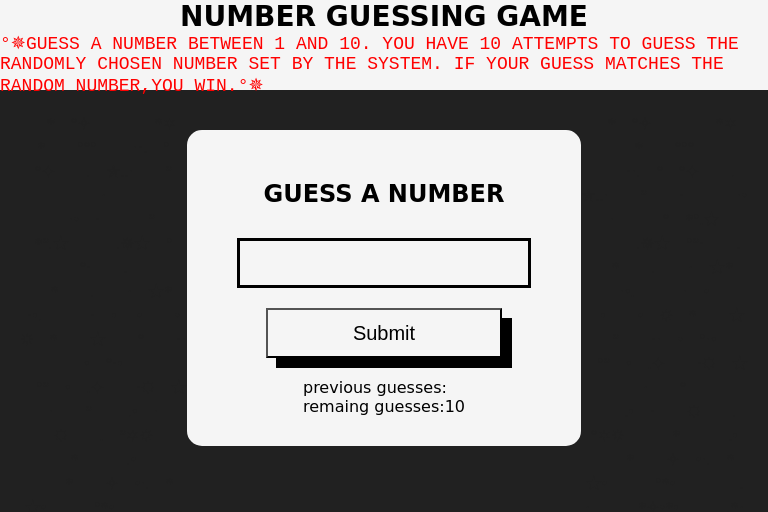
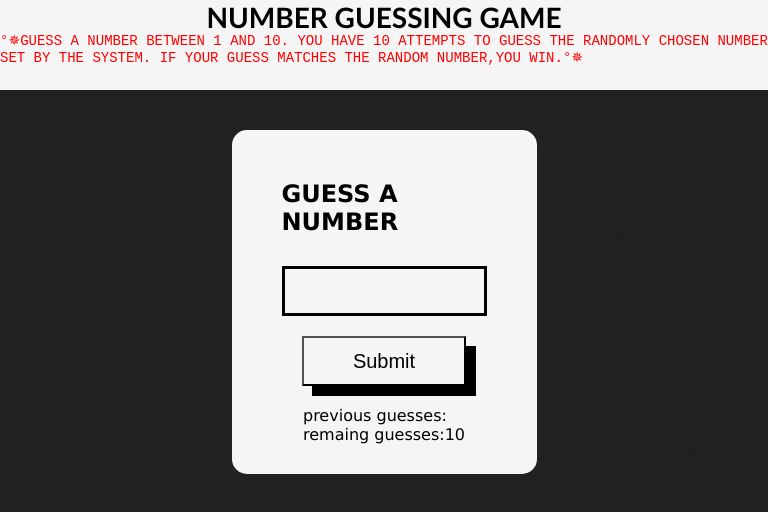
Before and after one commit to avinash-0-1/GUESS-A-NUMBER-GAME, a plain HTML site: page index.html in a window 768 px wide. Drawn offline with Linux system fonts and the light colour scheme.

Commit message:
Update Gstyle.css

```diff
--- a/Gstyle.css
+++ b/Gstyle.css
@@ -35,7 +35,7 @@ html,body {
    border: 30px solid whitesmoke;
    border-radius: 15px;
    margin-top: 20px;
-   font-family:cursive;
+   font-family:Verdana, Geneva, Tahoma, sans-serif
 
 }
 .upper {
@@ -100,7 +100,7 @@ button:active {
 }
 .heading > h1 {
     color: black;
-    font-family:cursive;
+    font-family:'Trebuchet MS', 'Lucida Sans Unicode', 'Lucida Grande', 'Lucida Sans', Arial, sans-serif
 }
 .heading > p{
     color: red;
@@ -126,7 +126,7 @@ button:active {
     }
 
     .main {
-        width: 90%;
+        width: 100%;
         margin-top: 10px;
         border-radius: 10px;
         border: 20px solid whitesmoke;
@@ -161,7 +161,7 @@ button:active {
 
     .heading {
         padding: 10px;
-        height: 18%;
+        height: 25%;
     }
 
     .heading > h1 {
@@ -189,10 +189,56 @@ button:active {
     }
 
     .main {
-        width: 70%;
+        width: fit-content;
         margin-top: 20px;
+        border: 30px solid whitesmoke;
+    }
+    #Label{
+        font-size: 18px;
     }
 
+    #userInput {
+        font-size: 15px;
+        /* width: 200px; */
+    }
+
+    button {
+        width: 80%;
+        font-size: 18px;
+    }
+
+    #but {
+        width: 80%;
+        font-size: 20px;
+    }
+
+    .heading > h1 {
+        font-size: 28px;
+        height: 15%;
+    }
+
+    .heading > p {
+        font-size: 14px;
+    }
+}
+/* @media (max-width: 345px) and (max-height: 600px) {
+
+    *{
+        margin: 0;
+        padding: 0;
+        box-sizing: border-box;
+    }
+
+    .box {
+        padding: 20px;
+        align-items: flex-start;
+        position: relative;
+    }
+    .main {
+        width: 100%;
+        margin-top: 20px;
+
+    }
     #userInput {
         font-size: 22px;
     }
@@ -215,4 +261,4 @@ button:active {
     .heading > p {
         font-size: 18px;
     }
-}
+} */
```
